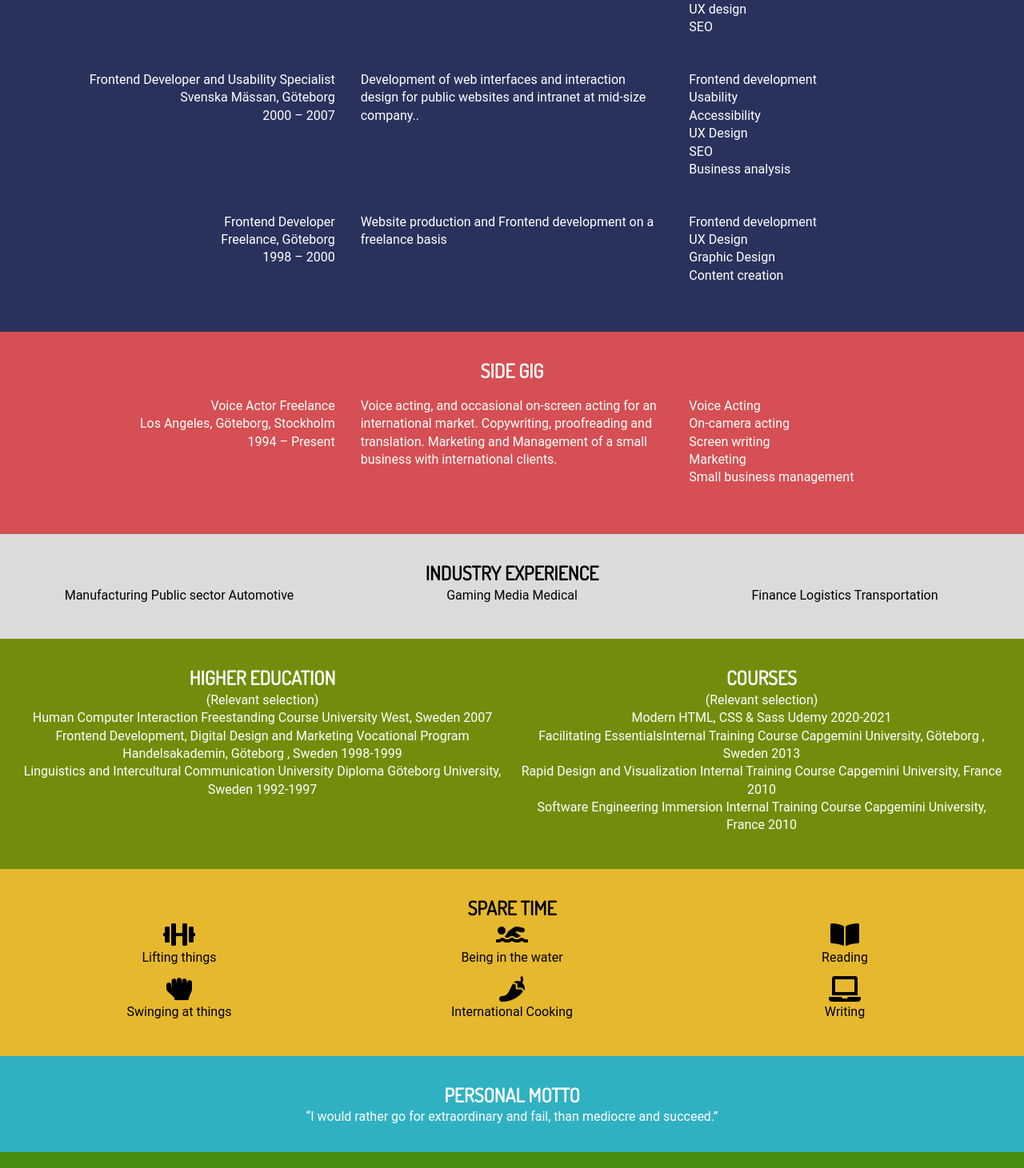
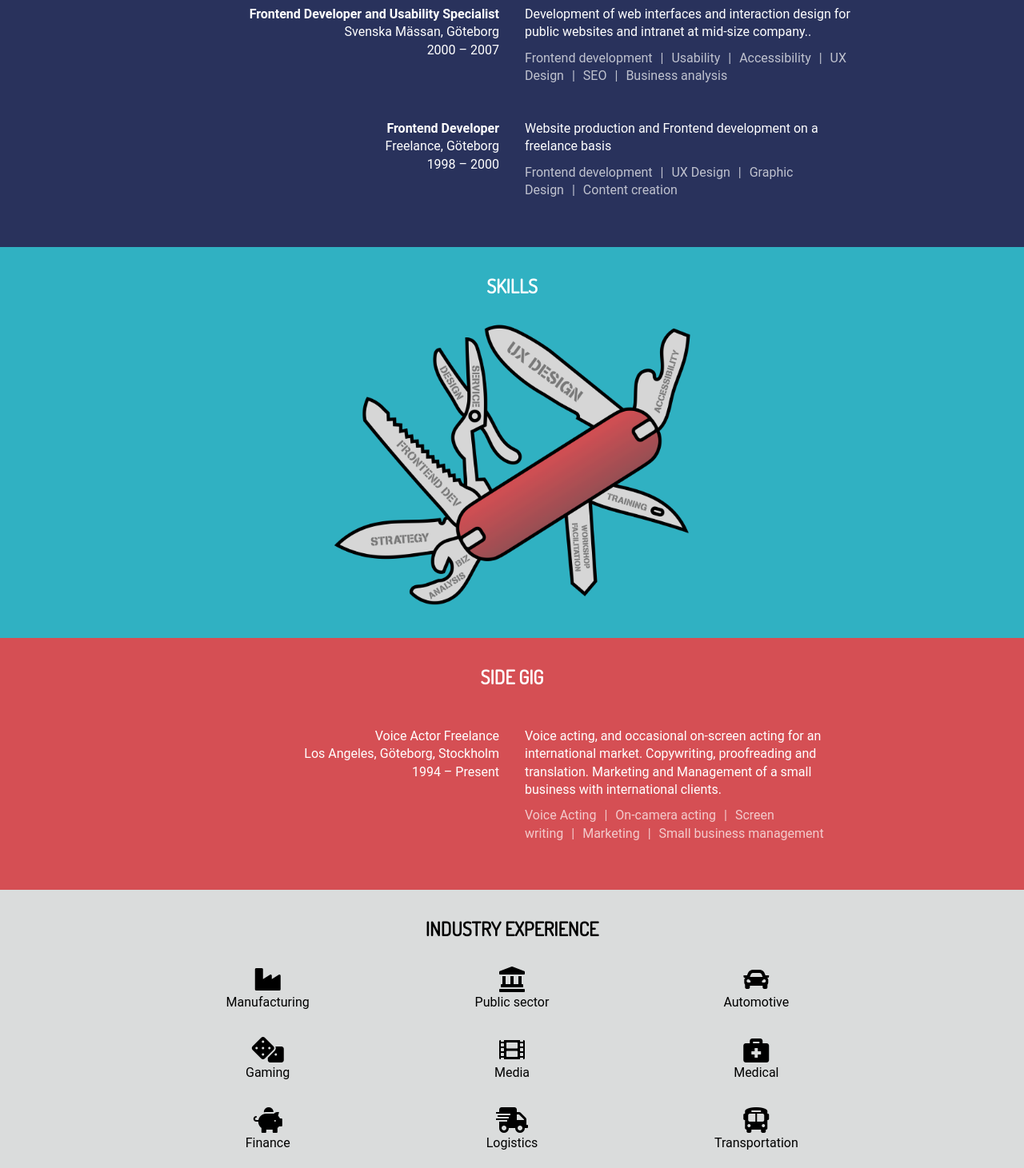
Before and after one commit to qlotek/chris-papastefanou-app, a React (Create React App) app: page /resume in a window 1280 px wide. Shown: the part 669-2130 px from the top of the page at 80% size. Built offline with nearby package versions, Linux system fonts and the light colour scheme.

Commit message:
Added Resume. No pix. No link.

```diff
--- a/src/components/Resume.js
+++ b/src/components/Resume.js
@@ -3,13 +3,12 @@ import React from 'react';
 const Resume = () => {
   return (
     <>
-      <section id="resume-a" className="text-center py-2">
+      <section id="resume-work-experience" className="text-center py-2">
         <div className="container">
           <h2>Work Experience</h2>
-          <div className="cols cols-one-three">
+          <div className="cols cols-two">
             <div>
-              UX Lead and Brand Specialist
-              <br />
+              <h3>Lead UX Designer and Brand Specialist</h3>
               Combination Göteborg
               <br />
               2016 – 2020
@@ -31,10 +30,9 @@ const Resume = () => {
             </div>
           </div>
 
-          <div className="cols cols-three">
+          <div className="cols cols-two">
             <div>
-              UX Lead and Business Analyst
-              <br />
+              <h3>Lead UX Designer and Business Analyst</h3>
               Capgemini Stockholm, Göteborg
               <br /> 2009 – 2015
             </div>
@@ -43,8 +41,6 @@ const Resume = () => {
                 Consulting shorter and longer assignments within UX and adjacent
                 capacities at large global consultancy.
               </p>
-            </div>
-            <div>
               <ul>
                 <li>UX design</li>
                 <li>Strategy</li>
@@ -57,9 +53,9 @@ const Resume = () => {
             </div>
           </div>
 
-          <div className="cols cols-three">
+          <div className="cols cols-two">
             <div>
-              Lead Frontend Developer and Usability Specialist <br />
+              <h3>Lead Frontend Developer and Usability Specialist</h3>
               Pricerunner, Stockholm
               <br /> 2007 – 2008
             </div>
@@ -68,8 +64,6 @@ const Resume = () => {
                 Responsible for Frontend code and framework, for mid-size
                 company.
               </p>
-            </div>
-            <div>
               <ul>
                 <li>Frontend development</li>
                 <li>Accessibility</li>
@@ -80,9 +74,9 @@ const Resume = () => {
             </div>
           </div>
 
-          <div className="cols cols-three">
+          <div className="cols cols-two">
             <div>
-              Frontend Developer and Usability Specialist <br />
+              <h3>Frontend Developer and Usability Specialist</h3>
               Svenska Mässan, Göteborg <br />
               2000 – 2007
             </div>
@@ -91,8 +85,6 @@ const Resume = () => {
                 Development of web interfaces and interaction design for public
                 websites and intranet at mid-size company..
               </p>
-            </div>
-            <div>
               <ul>
                 <li>Frontend development</li>
                 <li>Usability</li>
@@ -104,10 +96,9 @@ const Resume = () => {
             </div>
           </div>
 
-          <div className="cols cols-three">
+          <div className="cols cols-two">
             <div>
-              Frontend Developer
-              <br />
+              <h3>Frontend Developer</h3>
               Freelance, Göteborg <br />
               1998 – 2000
             </div>
@@ -115,8 +106,6 @@ const Resume = () => {
               <p>
                 Website production and Frontend development on a freelance basis
               </p>
-            </div>
-            <div>
               <ul>
                 <li>Frontend development</li>
                 <li>UX Design</li>
@@ -128,21 +117,31 @@ const Resume = () => {
         </div>
       </section>
 
-      <section id="resume-b" className="text-center py-2">
+      <section id="resume-skills" className="text-center py-2">
+        <div className="container">
+          <h2>Skills</h2>
+          <div>
+            <img src="img/swiss-army-knife.png" />
+          </div>
+        </div>
+      </section>
+
+      <section id="resume-side-gig" className="text-center py-2">
         <div className="container">
           <h2>Side gig</h2>
-          <div className="cols cols-three">
+          <div className="cols cols-two">
             <div>
               Voice Actor Freelance
               <br /> Los Angeles, Göteborg, Stockholm <br />
               1994 – Present
             </div>
             <div>
-              Voice acting, and occasional on-screen acting for an international
-              market. Copywriting, proofreading and translation. Marketing and
-              Management of a small business with international clients.
-            </div>
-            <div>
+              <p>
+                Voice acting, and occasional on-screen acting for an
+                international market. Copywriting, proofreading and translation.
+                Marketing and Management of a small business with international
+                clients.
+              </p>
               <ul>
                 <li>Voice Acting</li>
                 <li>On-camera acting</li>
@@ -155,58 +154,97 @@ const Resume = () => {
         </div>
       </section>
 
-      <section id="resume-c" className="text-center py-2">
+      <section id="resume-industry-experience" className="text-center py-2">
         <div className="container">
           <h2>Industry experience</h2>
+
           <div className="cols cols-three">
-            <div>Manufacturing Public sector Automotive</div>
-            <div>Gaming Media Medical</div>
-            <div>Finance Logistics Transportation</div>
+            <div>
+              <i class="fas fa-industry fa-2x"></i>
+              <br /> Manufacturing
+            </div>
+            <div>
+              <i class="fas fa-landmark fa-2x"></i>
+              <br />
+              Public sector
+            </div>
+            <div>
+              <i class="fas fa-car fa-2x"></i>
+              <br />
+              Automotive
+            </div>
+          </div>
+          <div className="cols cols-three">
+            <div>
+              <i class="fas fa-dice fa-2x"></i>
+              <br />
+              Gaming
+            </div>
+            <div>
+              <i class="fas fa-film fa-2x"></i>
+              <br />
+              Media
+            </div>
+            <div>
+              <i class="fas fa-briefcase-medical fa-2x"></i> <br />
+              Medical
+            </div>
+          </div>
+
+          <div className="cols cols-three">
+            <div>
+              <i class="fas fa-piggy-bank fa-2x"></i>
+              <br />
+              Finance
+            </div>
+            <div>
+              <i class="fas fa-shipping-fast fa-2x"></i>
+              <br />
+              Logistics
+            </div>
+            <div>
+              <i class="fas fa-bus-alt fa-2x"></i> <br />
+              Transportation
+            </div>
           </div>
         </div>
       </section>
 
-      <section id="resume-d" className="text-center py-2">
+      <section id="resume-education" className="py-2">
         <div className="container">
           <div className="cols cols-two">
             <div>
               <h2>Higher Education</h2>
               <p>(Relevant selection)</p>
-              <p>
-                Human Computer Interaction Freestanding Course University West,
-                Sweden 2007
-              </p>
-              <p>
-                Frontend Development, Digital Design and Marketing Vocational
-                Program Handelsakademin, Göteborg , Sweden 1998-1999
-              </p>
-              <p>
-                Linguistics and Intercultural Communication University Diploma
-                Göteborg University, Sweden 1992-1997
-              </p>
+              <h3>Human Computer Interaction </h3>
+              Freestanding Course
+              <br />
+              University West, Sweden 2007
+              <h3>Frontend Development, Digital Design and Marketing</h3>
+              Vocational Program <br />
+              Handelsakademin, Göteborg , Sweden 1998-1999
+              <h3>Linguistics and Intercultural Communication </h3>
+              University Diploma
+              <br />
+              Göteborg University, Sweden 1992-1997
             </div>
             <div>
               <h2>Courses</h2>
               <p>(Relevant selection)</p>
-              <p>Modern HTML, CSS & Sass Udemy 2020-2021 </p>
-              <p>
-                Facilitating EssentialsInternal Training Course Capgemini
-                University, Göteborg , Sweden 2013{' '}
-              </p>
-              <p>
-                Rapid Design and Visualization Internal Training Course
-                Capgemini University, France 2010
-              </p>
-              <p>
-                Software Engineering Immersion Internal Training Course
-                Capgemini University, France 2010
-              </p>
+              <h3>Modern HTML, CSS & Sass </h3>
+              Udemy 2020-2021
+              <h3>Facilitating Essentials</h3> Capgemini University, Göteborg ,
+              Sweden 2013
+              <h3>Rapid Design and Visualization </h3>
+              Capgemini University, France 2010
+              <h3>Software Engineering Immersion </h3>
+              Capgemini University, France 2010
             </div>
           </div>
         </div>
       </section>
 
-      <section id="resume-e" className="text-center py-2">
+      <section id="resume-spare-time" className="text-center py-2">
         <div className="container">
           <h2>Spare time</h2>
           <div className="cols cols-three">
@@ -244,7 +282,7 @@ const Resume = () => {
         </div>
       </section>
 
-      <section id="resume-f" className="text-center py-2">
+      <section id="resume-personal-motto" className="text-center py-2">
         <div className="container">
           <h2>Personal motto</h2>
           <blockquote>
--- a/src/config.scss
+++ b/src/config.scss
@@ -1,5 +1,5 @@
 // Variables
-$website-width: 1280px;
+$website-width: 900px;
 $main-color: #e6b82d;
 $light-color: #f4f4f4;
 $medium-color: #ccc;
--- a/src/main.scss
+++ b/src/main.scss
@@ -33,11 +33,13 @@ ul {
 }
 
 h1,
-h2,
-h3,
-h4 {
+h2 {
   text-transform: uppercase;
   font-family: Dosis;
+}
+
+h3 {
+  font-size: 1rem;
 }
 
 img {
@@ -332,6 +334,17 @@ img {
 }
 
 // Resume Page
+%resume-shared {
+  h2 {
+    margin-bottom: 30px;
+  }
+}
+
+%icon-grid-shared {
+  div > div > div {
+    margin: 0 0 20px 0;
+  }
+}
 
 %work-shared {
   div div {
@@ -342,39 +355,99 @@ img {
   div div:first-child {
     text-align: right;
   }
+
+  p {
+    margin-bottom: 10px;
+  }
+  li {
+    display: inline;
+    opacity: 0.7;
+  }
+
+  li::after {
+    content: '|';
+    margin: 10px;
+  }
+
+  li:last-child:after {
+    content: '';
+    margin: 10px;
+  }
 }
 
 #resume {
-  &-a {
+  &-work-experience {
     @extend %work-shared;
     background-color: $blueish;
     color: set-text-color($blueish);
   }
 
-  &-b {
+  &-skills {
+    @extend %resume-shared;
+    background-color: $azureish;
+    color: set-text-color($blueish);
+
+    div > div {
+      margin: 0 auto;
+      width: 95%;
+      max-width: calc(#{$website-width * 0.5});
+    }
+  }
+
+  &-side-gig {
+    @extend %resume-shared;
     @extend %work-shared;
     background-color: $redish;
     color: set-text-color($blueish);
   }
 
-  &-c {
+  &-industry-experience {
+    @extend %resume-shared;
+    @extend %icon-grid-shared;
     background-color: $lightgrayish;
     color: set-text-color($lightgrayish);
   }
 
-  &-d {
+  &-education {
+    @extend %resume-shared;
     background-color: $greenish;
     color: set-text-color($greenish);
+    h2 {
+      margin-bottom: 0;
+      text-align: center;
+    }
+
+    h2 + p {
+      margin-bottom: 30px;
+      text-align: center;
+    }
+
+    h3 {
+      margin-top: 15px;
+    }
+
+    p {
+      text-align: left;
+    }
   }
 
-  &-e {
+  &-spare-time {
+    @extend %resume-shared;
+    @extend %icon-grid-shared;
+
     background-color: $yellowish;
     color: set-text-color($yellowish);
   }
 
-  &-f {
+  &-personal-motto {
+    @extend %resume-shared;
     background-color: $azureish;
     color: set-text-color($blueish);
+
+    blockquote {
+      font-size: 1.5rem;
+      font-style: italic;
+    }
   }
 }
 
```
Also changed, not shown: public/img/flower-field.jpg (added), public/img/swiss-army-knife.png (added).
